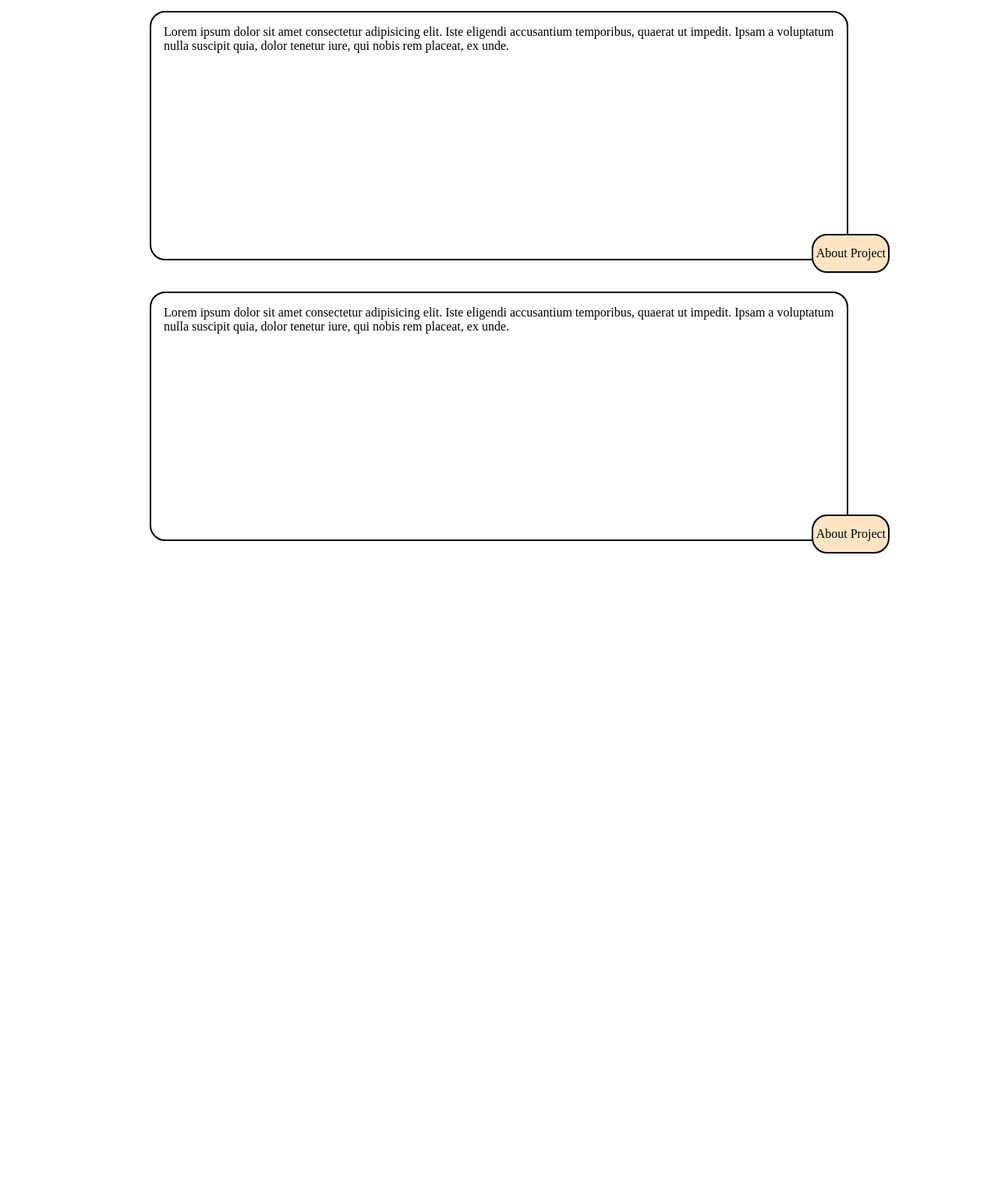
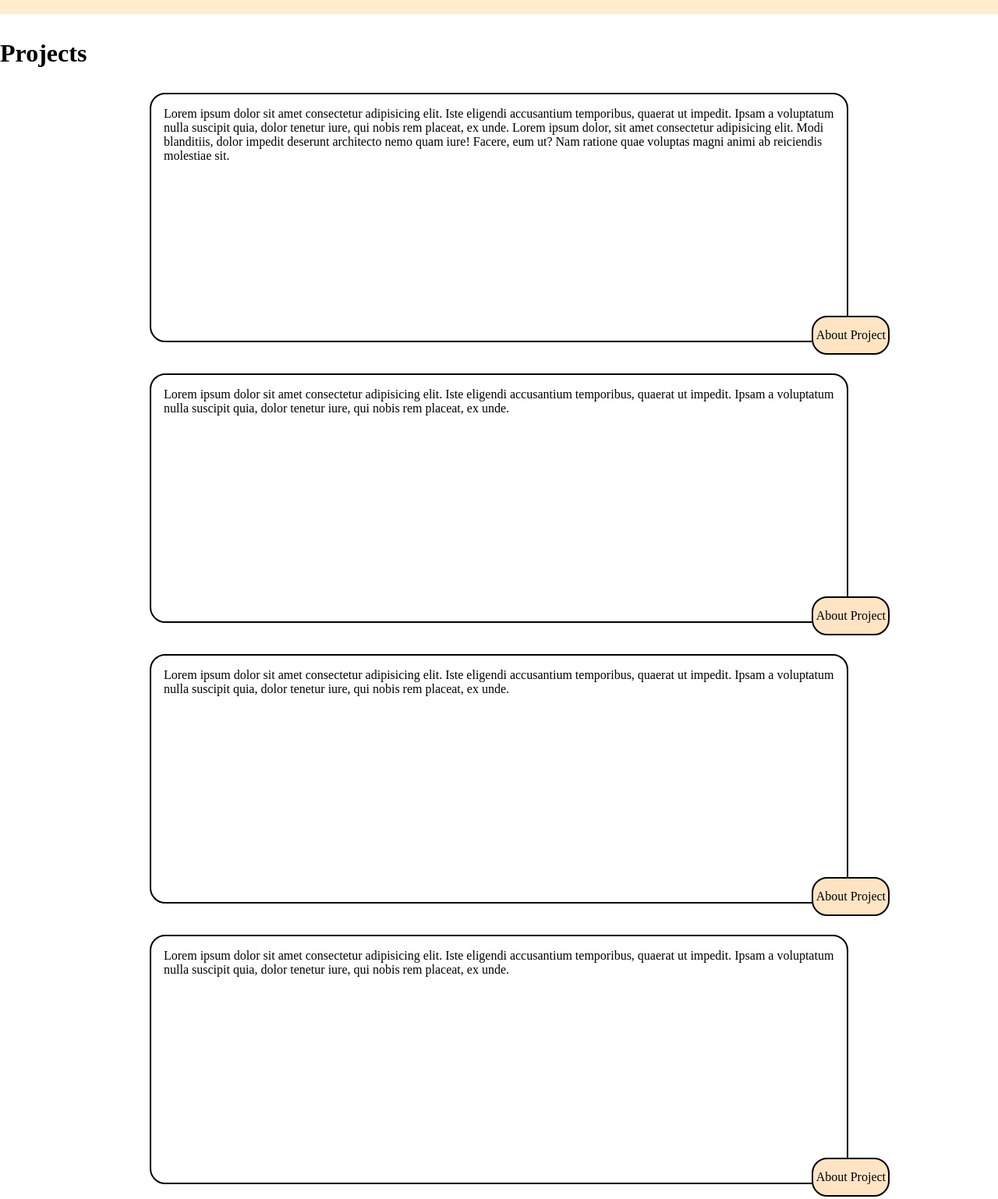
Before and after one commit to vencut23/portfolio, a plain HTML site: page index.html in a window 1280 px wide. Shown: the part 2120-3658 px from the top of the page at 78% size. Before the commit the page ends 2846 px from the top, so only its background shows below. Drawn offline with Linux system fonts and the light colour scheme.

Commit message:
Update index.html

```diff
--- a/index.html
+++ b/index.html
@@ -1,11 +1,13 @@
 <!DOCTYPE html>
 <html lang="en">
+
 <head>
     <meta charset="UTF-8">
     <meta name="viewport" content="width=device-width, initial-scale=1.0">
     <title>Document</title>
     <link rel="stylesheet" href="style.css">
 </head>
+
 <body>
     <!--  landing page -->
     <div class="main">
@@ -22,7 +24,9 @@
             <main class="landingmain">
                 <div class="welcome">
                     <p>
-                        Lorem ipsum dolor, sit amet consectetur adipisicing elit. Ab eius dolores ea atque corrupti quaerat vitae dignissimos, sed ut, exercitationem asperiores mollitia, incidunt neque! Laudantium minus exercitationem ut dicta fugit?
+                        Lorem ipsum dolor, sit amet consectetur adipisicing elit. Ab eius dolores ea atque corrupti
+                        quaerat vitae dignissimos, sed ut, exercitationem asperiores mollitia, incidunt neque!
+                        Laudantium minus exercitationem ut dicta fugit?
                     </p>
                     <a href="">Projects</a>
                 </div>
@@ -37,7 +41,11 @@
         <div class="aboutheaddiv">
             <h1 id="abouthead">About Me</h1>
         </div>
-        <p>Lorem ipsum dolor sit amet consectetur adipisicing elit. Cumque cum rem eaque repellat doloremque aperiam sunt totam, nesciunt optio eum, repudiandae quaerat? Distinctio tenetur natus non culpa quidem mollitia libero.Lorem ipsum dolor sit amet, consectetur adipisicing elit. Exercitationem sed accusamus nisi velit laudantium optio cupiditate corporis mollitia blanditiis nam officiis fugiat veniam porro, cum praesentium deserunt, vitae reprehenderit. Debitis!</p>
+        <p>Lorem ipsum dolor sit amet consectetur adipisicing elit. Cumque cum rem eaque repellat doloremque aperiam
+            sunt totam, nesciunt optio eum, repudiandae quaerat? Distinctio tenetur natus non culpa quidem mollitia
+            libero.Lorem ipsum dolor sit amet, consectetur adipisicing elit. Exercitationem sed accusamus nisi velit
+            laudantium optio cupiditate corporis mollitia blanditiis nam officiis fugiat veniam porro, cum praesentium
+            deserunt, vitae reprehenderit. Debitis!</p>
         <a href="" class="contact">
             Contact
         </a>
@@ -45,9 +53,27 @@
         </div>
     </div>
 
+    <!--  education page -->
+
+
+    <div class="education-page">
+        <section class="edu">
+            <div class="education-bar">
+                <div class="content">
+                    <p>Lorem, ipsum dolor sit amet consectetur adipisicing elit. Corrupti autem et totam beatae
+                        asperiores eius ipsam nisi, animi commodi voluptatum incidunt, dolor exercitationem quisquam
+                        architecto neque qui. Distinctio, totam laudantium.</p>
+                </div>
+            </div>
+        </section>
+    </div>
+
+
     <!-- skill page -->
     <div class="skill-page">
-        <div class="skill-head"><h1>Skills</h1></div>
+        <div class="skill-head">
+            <h1>Skills</h1>
+        </div>
         <div class="skills">
             <div class="s-box">C
                 <div class="progress-bar"></div>
@@ -77,12 +103,20 @@
     </div>
 
     <div class="projects-page">
+        <div class="project-head">
+            <h1>Projects</h1>
+        </div>
         <div class="projects">
             <div class="project">
                 <div class="img"></div>
                 <div class="pro-details">
                     <p>
-                 Lorem ipsum dolor sit amet consectetur adipisicing elit. Iste eligendi accusantium temporibus, quaerat ut impedit. Ipsam a voluptatum nulla suscipit quia, dolor tenetur iure, qui nobis rem placeat, ex unde.
+                        Lorem ipsum dolor sit amet consectetur adipisicing elit. Iste eligendi accusantium temporibus,
+                        quaerat ut impedit. Ipsam a voluptatum nulla suscipit quia, dolor tenetur iure, qui nobis rem
+                        placeat, ex unde.
+                        Lorem ipsum dolor, sit amet consectetur adipisicing elit. Modi blanditiis, dolor impedit
+                        deserunt architecto nemo quam iure! Facere, eum ut? Nam ratione quae voluptas magni animi ab
+                        reiciendis molestiae sit.
                     </p>
                 </div>
                 <a href="" class="about-project">
@@ -93,7 +127,35 @@
                 <div class="img"></div>
                 <div class="pro-details">
                     <p>
-                 Lorem ipsum dolor sit amet consectetur adipisicing elit. Iste eligendi accusantium temporibus, quaerat ut impedit. Ipsam a voluptatum nulla suscipit quia, dolor tenetur iure, qui nobis rem placeat, ex unde.
+                        Lorem ipsum dolor sit amet consectetur adipisicing elit. Iste eligendi accusantium temporibus,
+                        quaerat ut impedit. Ipsam a voluptatum nulla suscipit quia, dolor tenetur iure, qui nobis rem
+                        placeat, ex unde.
+                    </p>
+                </div>
+                <a href="" class="about-project">
+                    About Project
+                </a>
+            </div>
+            <div class="project">
+                <div class="img"></div>
+                <div class="pro-details">
+                    <p>
+                        Lorem ipsum dolor sit amet consectetur adipisicing elit. Iste eligendi accusantium temporibus,
+                        quaerat ut impedit. Ipsam a voluptatum nulla suscipit quia, dolor tenetur iure, qui nobis rem
+                        placeat, ex unde.
+                    </p>
+                </div>
+                <a href="" class="about-project">
+                    About Project
+                </a>
+            </div>
+            <div class="project">
+                <div class="img"></div>
+                <div class="pro-details">
+                    <p>
+                        Lorem ipsum dolor sit amet consectetur adipisicing elit. Iste eligendi accusantium temporibus,
+                        quaerat ut impedit. Ipsam a voluptatum nulla suscipit quia, dolor tenetur iure, qui nobis rem
+                        placeat, ex unde.
                     </p>
                 </div>
                 <a href="" class="about-project">
@@ -104,4 +166,5 @@
     </div>
 
 </body>
+
 </html>
```
Lines whose indentation alone changed are shown as unchanged.
